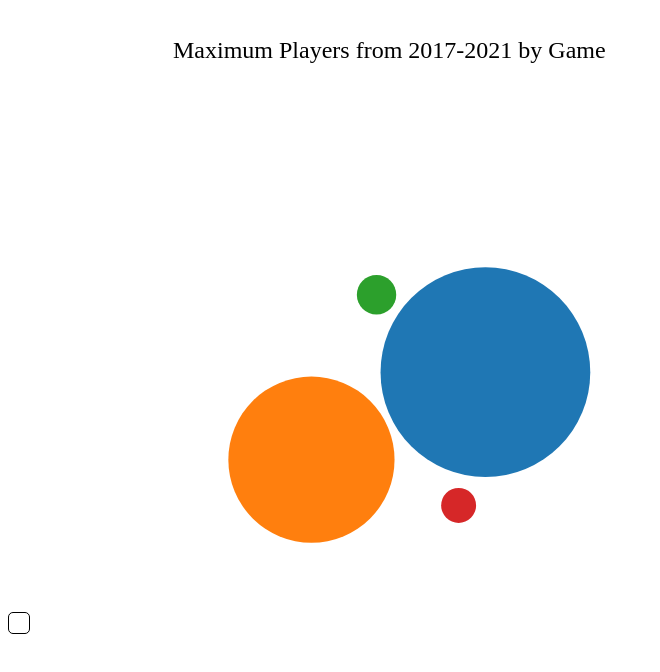
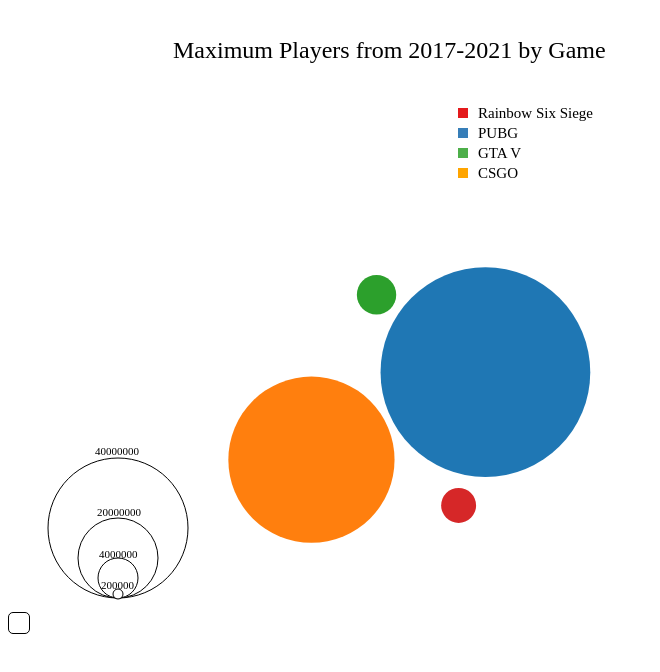
Before and after one commit to aaronjbrion/finalCS360Project, a plain HTML site: page finalProportionalSymbol.html in a window 1280 px wide. Shown: the whole page, without its empty margins (0-660 px from the left). Drawn offline with nearby package versions, Linux system fonts and the light colour scheme.

Commit message:
Update finalProportionalSymbol.html

```diff
--- a/finalProportionalSymbol.html
+++ b/finalProportionalSymbol.html
@@ -41,6 +41,8 @@
         })
         const circleSize = d3.scaleLinear().domain([1000000, 50500000])
             .range([7, 100])
+
+        var legendRadius = d3.scaleSqrt().domain([0, 10039107]).range([0, 50])
 
         var tooltip = d3.select("#proportionalSymbol")
             .append("div")
@@ -94,6 +96,119 @@
             .on("tick", function(d){circles
             .attr("cx", function(d){return d.x})
             .attr("cy", function(d){return d.y})})
+
+        svg.append("rect")
+            .attr("x", 450)
+            .attr("y", 100)
+            .attr("width", 10)
+            .attr("height", 10)
+            .attr("fill", "#e41a1c")
+
+        svg.append("rect")
+            .attr("x", 450)
+            .attr("y", 120)
+            .attr("width", 10)
+            .attr("height", 10)
+            .attr("fill", "#377eb8")
+
+        svg.append("rect")
+            .attr("x", 450)
+            .attr("y", 140)
+            .attr("width", 10)
+            .attr("height", 10)
+            .attr("fill", "#4daf4a")
+
+        svg.append("rect")
+            .attr("x", 450)
+            .attr("y", 160)
+            .attr("width", 10)
+            .attr("height", 10)
+            .attr("fill", "#FFA500")
+
+        svg.append("text")
+            .attr("transform", "translate(100, 0)")
+            .attr("x", 370)
+            .attr("y", 110)
+            .attr("font-size", "15px")
+            .text("Rainbow Six Siege")
+
+        svg.append("text")
+            .attr("transform", "translate(100, 0)")
+            .attr("x", 370)
+            .attr("y", 130)
+            .attr("font-size", "15px")
+            .text("PUBG")
+
+        svg.append("text")
+            .attr("transform", "translate(100, 0)")
+            .attr("x", 370)
+            .attr("y", 150)
+            .attr("font-size", "15px")
+            .text("GTA V")
+
+        svg.append("text")
+            .attr("transform", "translate(100, 0)")
+            .attr("x", 370)
+            .attr("y", 170)
+            .attr("font-size", "15px")
+            .text("CSGO")
+
+        svg.append("circle")
+            .attr('cx', 110)
+            .attr("cy", 520)
+            .attr('r', '70px')
+            .attr("fill", "#ffffff")
+            .attr("stroke", "black")
+
+        svg.append("circle")
+            .attr('cx', 110)
+            .attr("cy", 550)
+            .attr('r', '40px')
+            .attr("fill", "#ffffff")
+            .attr("stroke", "black")
+
+        svg.append("circle")
+            .attr('cx', 110)
+            .attr("cy", 570)
+            .attr('r', '20px')
+            .attr("fill", "#ffffff")
+            .attr("stroke", "black")
+
+        svg.append("circle")
+            .attr('cx', 110)
+            .attr("cy", 586)
+            .attr('r', '5px')
+            .attr("fill", "#ffffff")
+            .attr("stroke", "black")
+
+        svg.append("text")
+            .attr("transform", "translate(100, 0)")
+            .attr("x", -7)
+            .attr("y", 581)
+            .attr("font-size", "11px")
+            .text("200000")
+
+        svg.append("text")
+            .attr("transform", "translate(100, 0)")
+            .attr("x", -9)
+            .attr("y", 550)
+            .attr("font-size", "11px")
+            .text("4000000")
+
+        svg.append("text")
+            .attr("transform", "translate(100, 0)")
+            .attr("x", -11)
+            .attr("y", 508)
+            .attr("font-size", "11px")
+            .text("20000000")
+
+        svg.append("text")
+            .attr("transform", "translate(100, 0)")
+            .attr("x", -13)
+            .attr("y", 447)
+            .attr("font-size", "11px")
+            .text("40000000")
+
     })
 
 </script>
```
